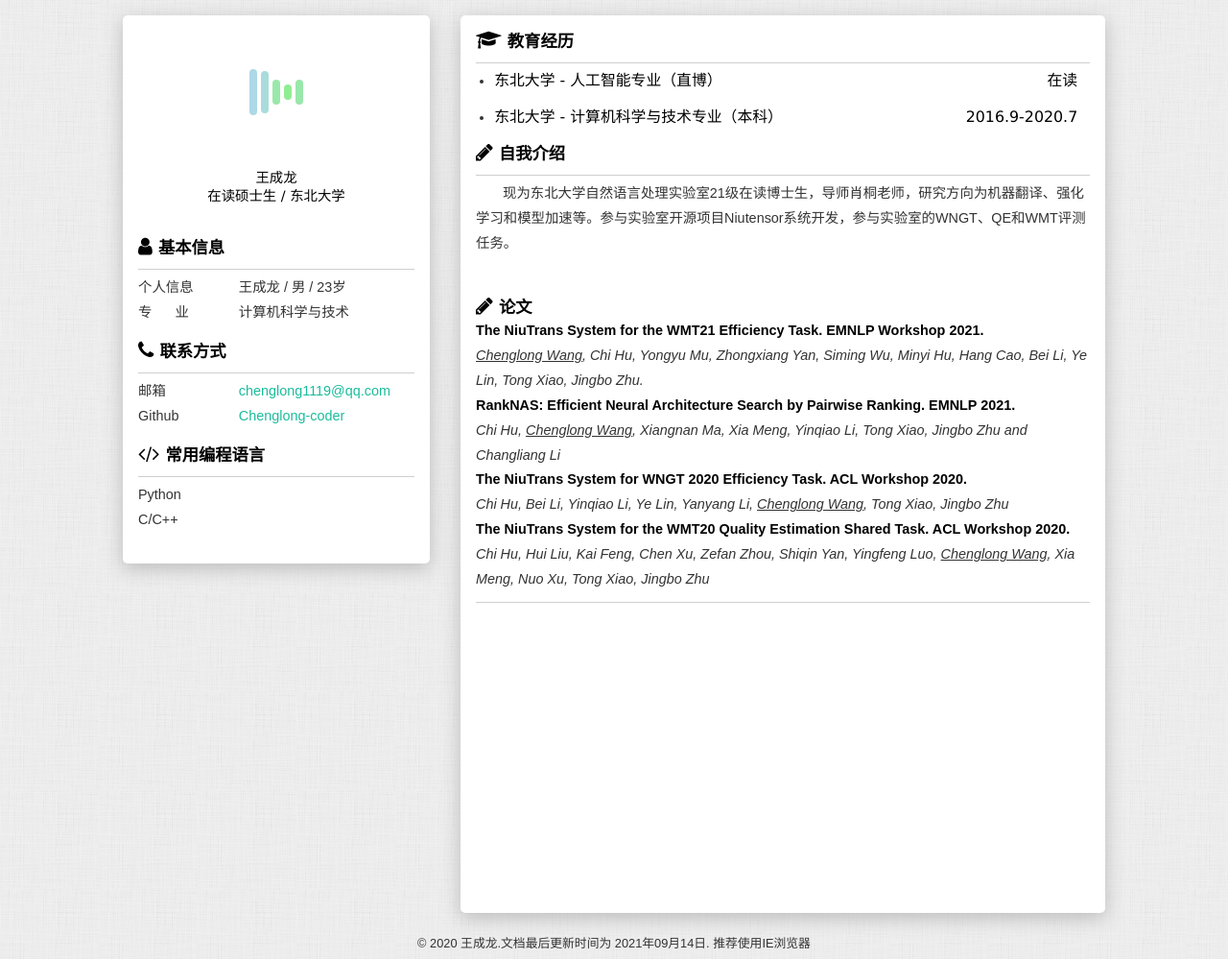
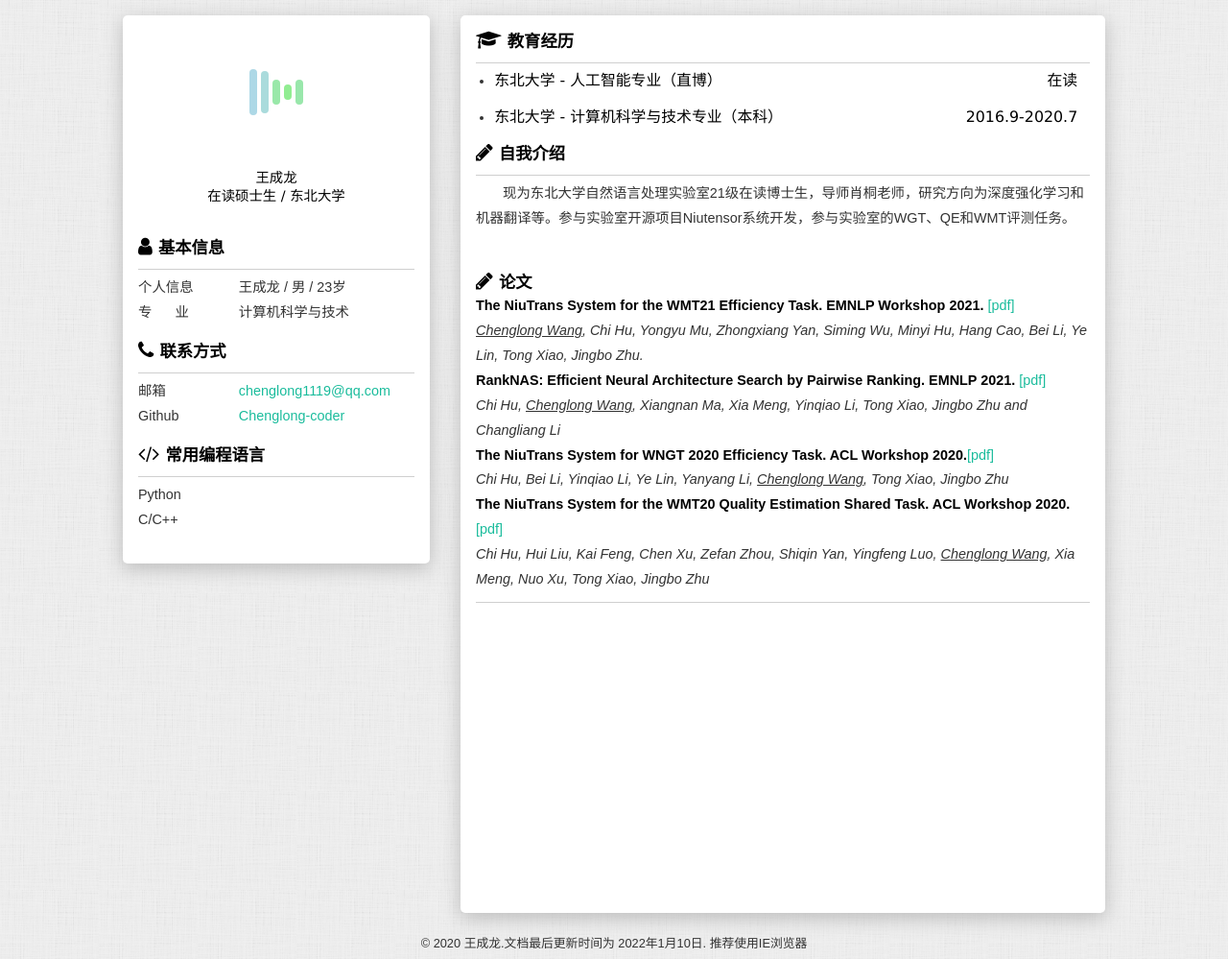
Before and after one commit to wangclnlp/wangchenglong.github.io, a plain HTML site: page index.html in a window 1280 px wide. Shown: the whole page at 96% size. Drawn offline with Linux system fonts and the light colour scheme.

Commit message:
Update index.html

```diff
--- a/index.html
+++ b/index.html
@@ -364,7 +364,7 @@
                     <i class="fa fa-pencil" aria-hidden="true"></i>自我介绍</h2>
                 <hr/>
                 <p>
-                    &nbsp&nbsp&nbsp&nbsp&nbsp&nbsp&nbsp现为东北大学自然语言处理实验室21级在读博士生，导师肖桐老师，研究方向为机器翻译、强化学习和模型加速等。参与实验室开源项目Niutensor系统开发，参与实验室的WNGT、QE和WMT评测任务。
+                    &nbsp&nbsp&nbsp&nbsp&nbsp&nbsp&nbsp现为东北大学自然语言处理实验室21级在读博士生，导师肖桐老师，研究方向为深度强化学习和机器翻译等。参与实验室开源项目Niutensor系统开发，参与实验室的WGT、QE和WMT评测任务。
                 </p>
                 </br>
             </section>
@@ -372,13 +372,13 @@
             <section class="work info-unit">
                 <h2>
                     <i class="fa fa-pencil" aria-hidden="true"></i>论文</h2>
-					<b>The NiuTrans System for the WMT21 Efficiency Task. EMNLP Workshop 2021.</b> <br>
+					<b>The NiuTrans System for the WMT21 Efficiency Task. EMNLP Workshop 2021.</b> <a href="https://arxiv.org/abs/2109.08003">[pdf]</a><br>
 					<i><u>Chenglong Wang</u>, Chi Hu, Yongyu Mu, Zhongxiang Yan, Siming Wu, Minyi Hu, Hang Cao, Bei Li, Ye Lin, Tong Xiao, Jingbo Zhu.</i> <br>
-					<b>RankNAS: Efficient Neural Architecture Search by Pairwise Ranking. EMNLP 2021.</b> <br>
+					<b>RankNAS: Efficient Neural Architecture Search by Pairwise Ranking. EMNLP 2021.</b> <a href="https://arxiv.org/abs/2109.07383">[pdf]</a> <br>
 					<i>Chi Hu, <u>Chenglong Wang</u>, Xiangnan Ma, Xia Meng, Yinqiao Li, Tong Xiao, Jingbo Zhu and Changliang Li</i> <br>
-					<b>The NiuTrans System for WNGT 2020 Efficiency Task. ACL Workshop 2020.</b> <br>
+					<b>The NiuTrans System for WNGT 2020 Efficiency Task. ACL Workshop 2020.</b><a href="https://arxiv.org/abs/2109.08008">[pdf]</a><br>
 					<i>Chi Hu, Bei Li, Yinqiao Li, Ye Lin, Yanyang Li, <u>Chenglong Wang</u>, Tong Xiao, Jingbo Zhu</i> <br>
-					<b>The NiuTrans System for the WMT20 Quality Estimation Shared Task. ACL Workshop 2020.</b> <br>
+					<b>The NiuTrans System for the WMT20 Quality Estimation Shared Task. ACL Workshop 2020.</b> <a href="https://aclanthology.org/2020.wmt-1.117/">[pdf]</a><br>
 					<i>Chi Hu, Hui Liu, Kai Feng, Chen Xu, Zefan Zhou, Shiqin Yan, Yingfeng Luo, <u>Chenglong Wang</u>, Xia Meng, Nuo Xu, Tong Xiao, Jingbo Zhu</i>
                 <hr/>
                 <p>
@@ -403,7 +403,7 @@
 
     <footer class="footer">
         <p>© 2020 王成龙.文档最后更新时间为
-            <time>2021年09月14日</time>. 推荐使用IE浏览器</p>
+            <time>2022年1月10日</time>. 推荐使用IE浏览器</p>
     </footer>
 
     <!-- 侧栏 -->
```
